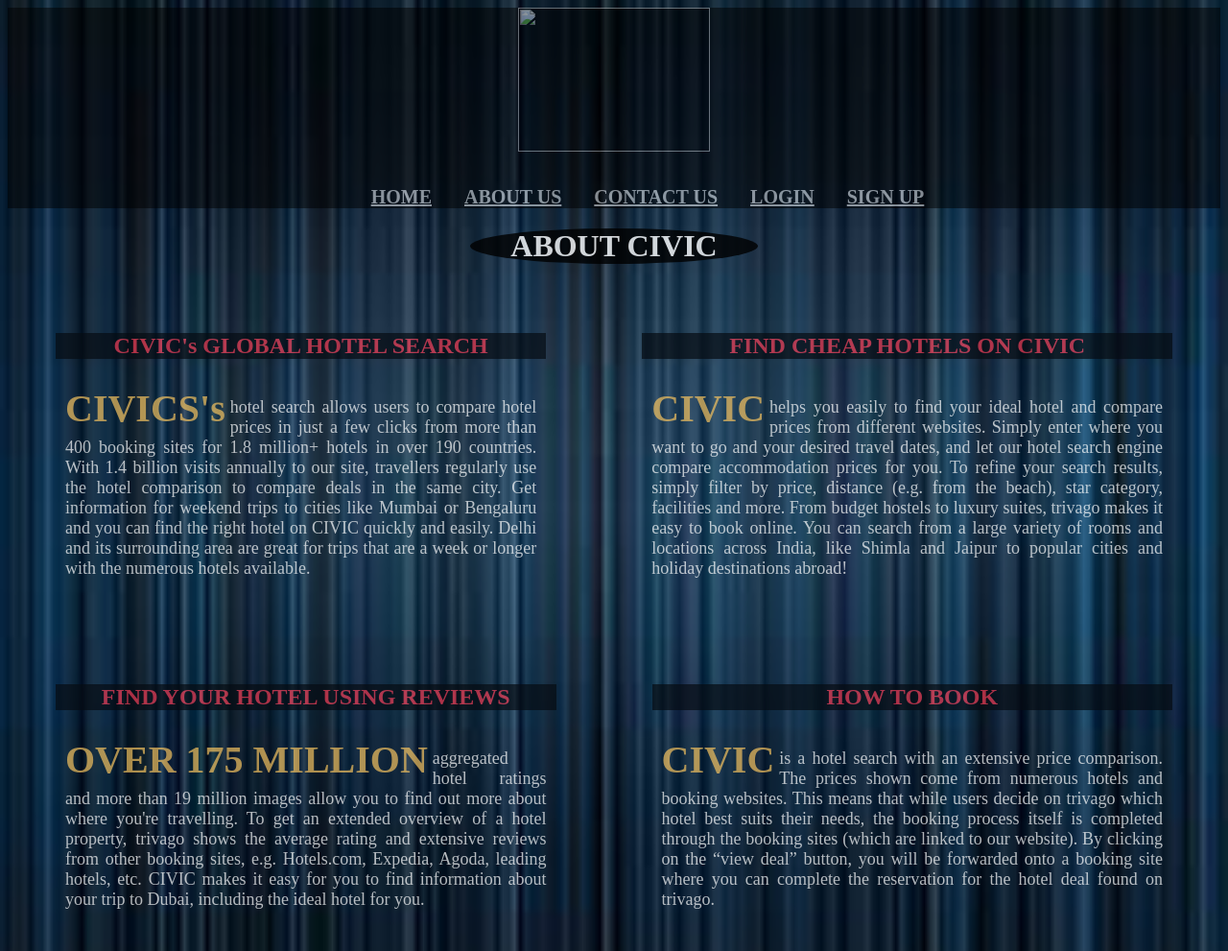
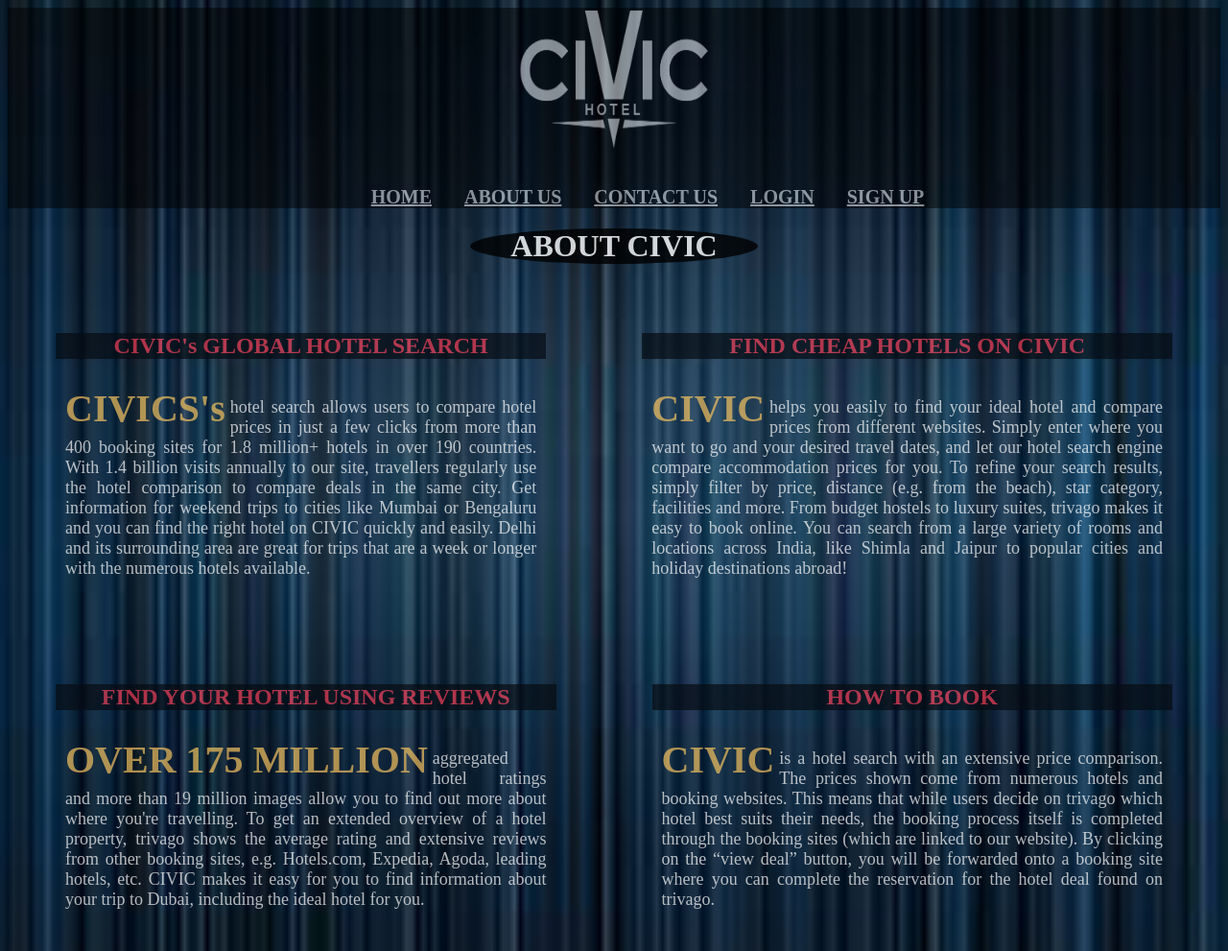
Before and after one commit to krunalbinekar/hotelsearch, a plain HTML site: page aboutus.html in a window 1280 px wide. Shown: the top 991 px of the page at 96% size. Drawn offline with Linux system fonts and the light colour scheme; files whose address does not match are found by name.

Commit message:
Update aboutus.html

```diff
--- a/aboutus.html
+++ b/aboutus.html
@@ -12,7 +12,7 @@
 
 <div id="div0">
 	<nav class=nav1>
-		<center><img src="..\hotels\images\logo3.png" height="150" width="200"></center><br/><br/>
+		<center><img src="logo3.png" height="150" width="200"></center><br/><br/>
 		<center><ul id="ul1">
 			<li id="li1"><a href="index.html" style="color:white">HOME</a></li>
 			<li id="li1"><a href="aboutus.html" style="color:white"> ABOUT US</a></li>
```
